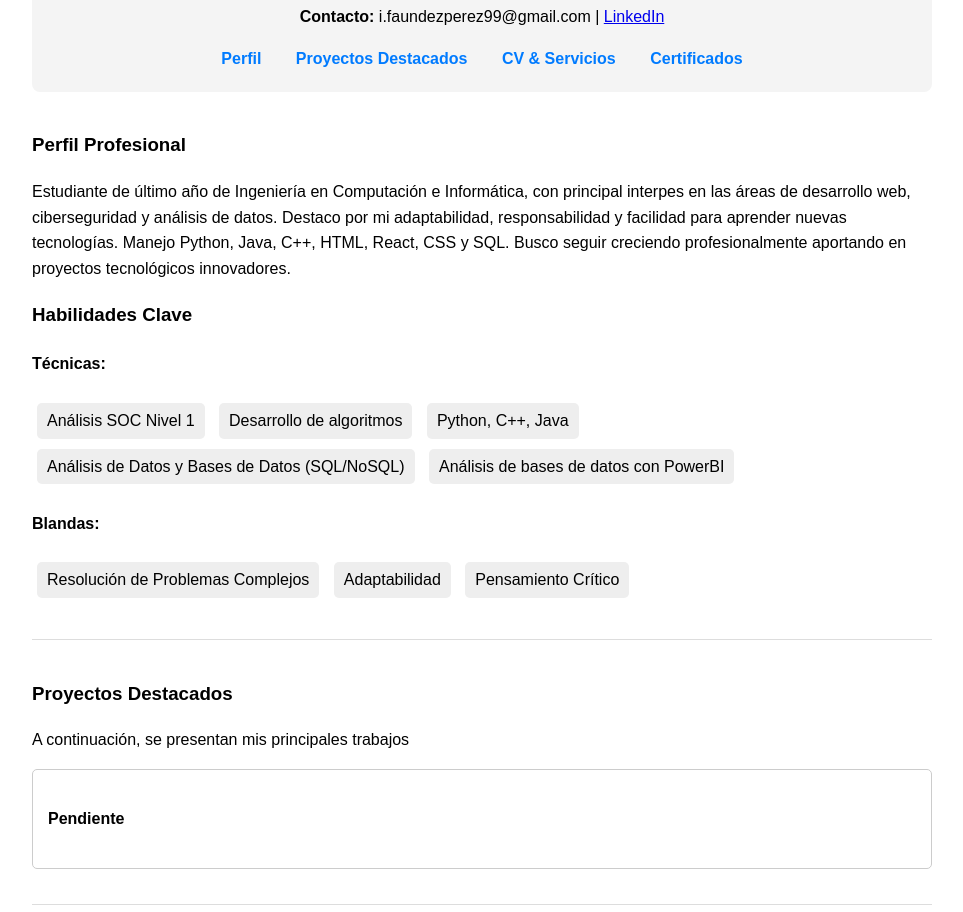
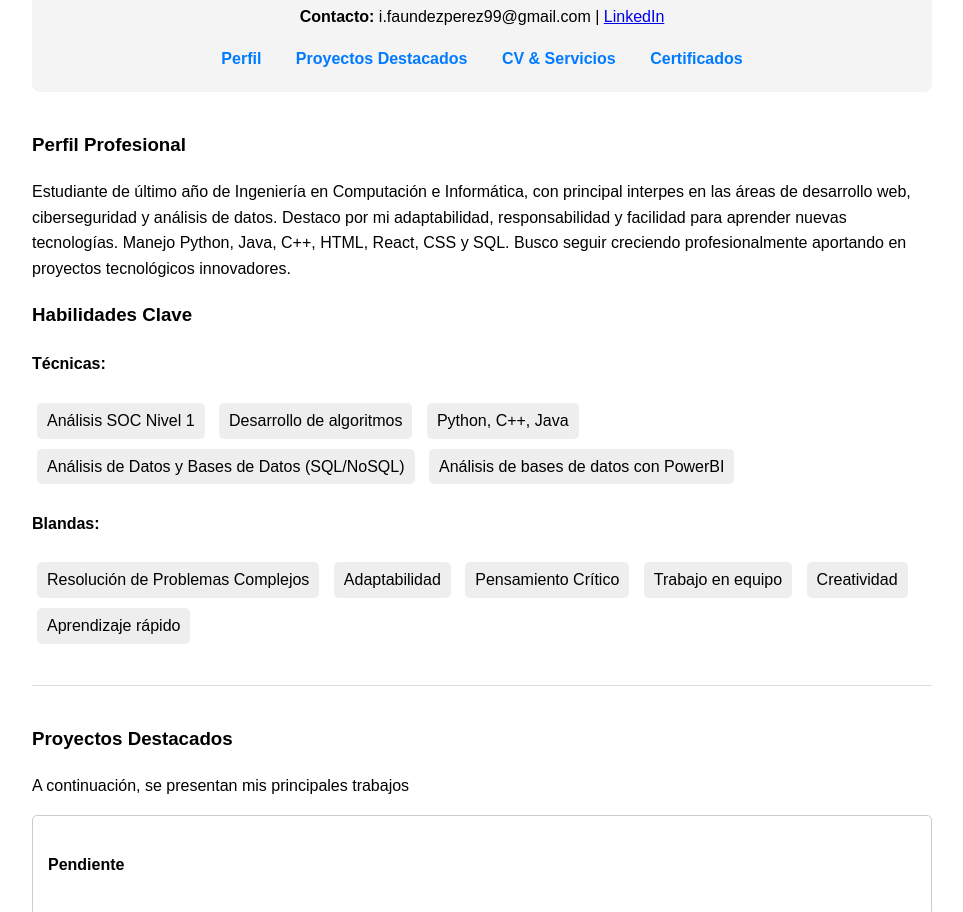
Before and after one commit to ifaundezperez/ifaundezperez.github.io, a plain HTML site: page index.html in a window 1280 px wide. Shown: the part 188-1100 px from the top of the page, without its empty margins (158-1121 px from the left). Drawn offline with Linux system fonts and the light colour scheme.

Commit message:
Update index.html

```diff
--- a/index.html
+++ b/index.html
@@ -47,6 +47,9 @@
             <li>Resolución de Problemas Complejos</li>
             <li>Adaptabilidad</li>
             <li>Pensamiento Crítico</li>
+            <li>Trabajo en equipo</li>
+            <li>Creatividad</li>
+            <li>Aprendizaje rápido</li>
         </ul>
     </section>
 
```
